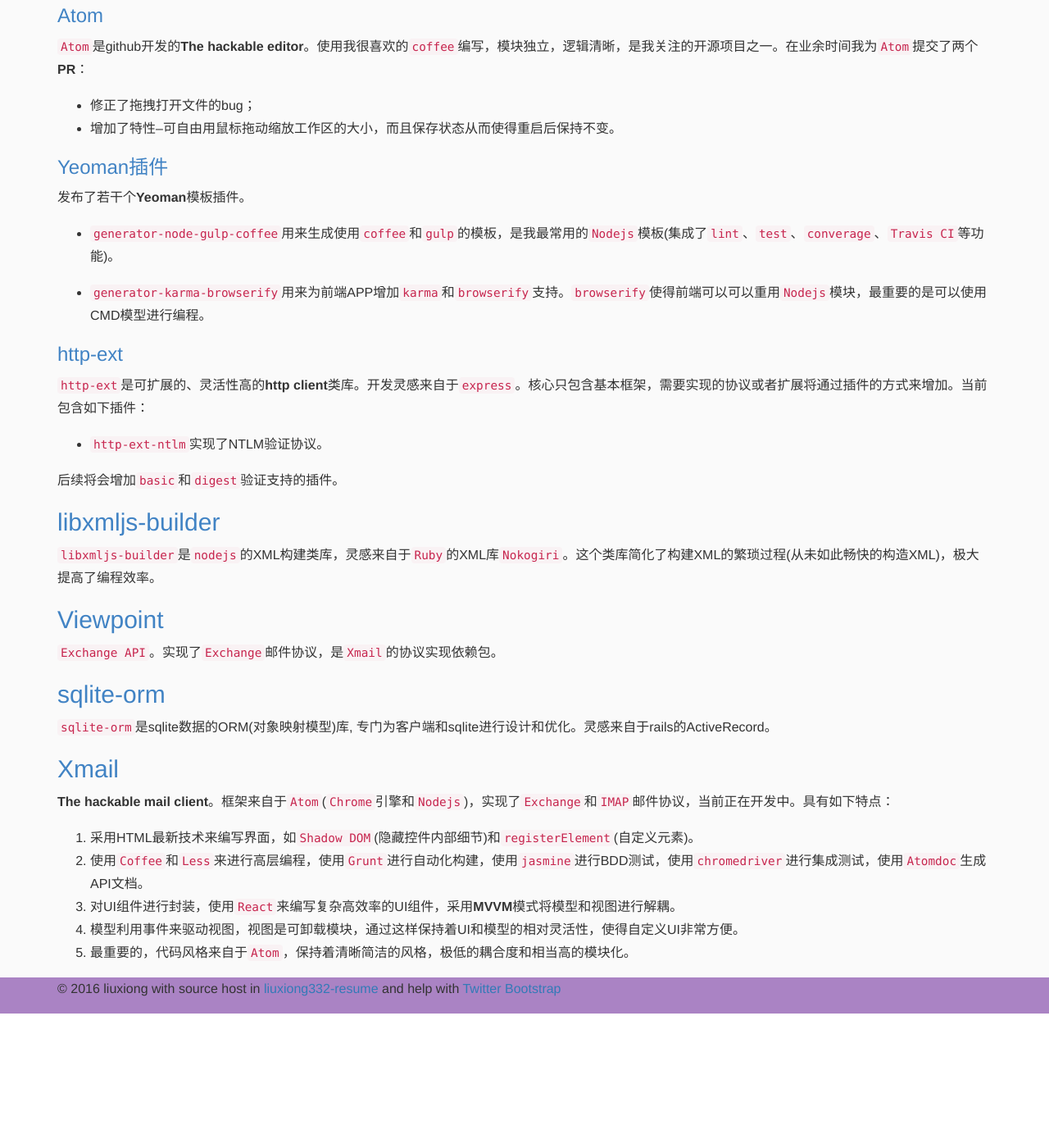
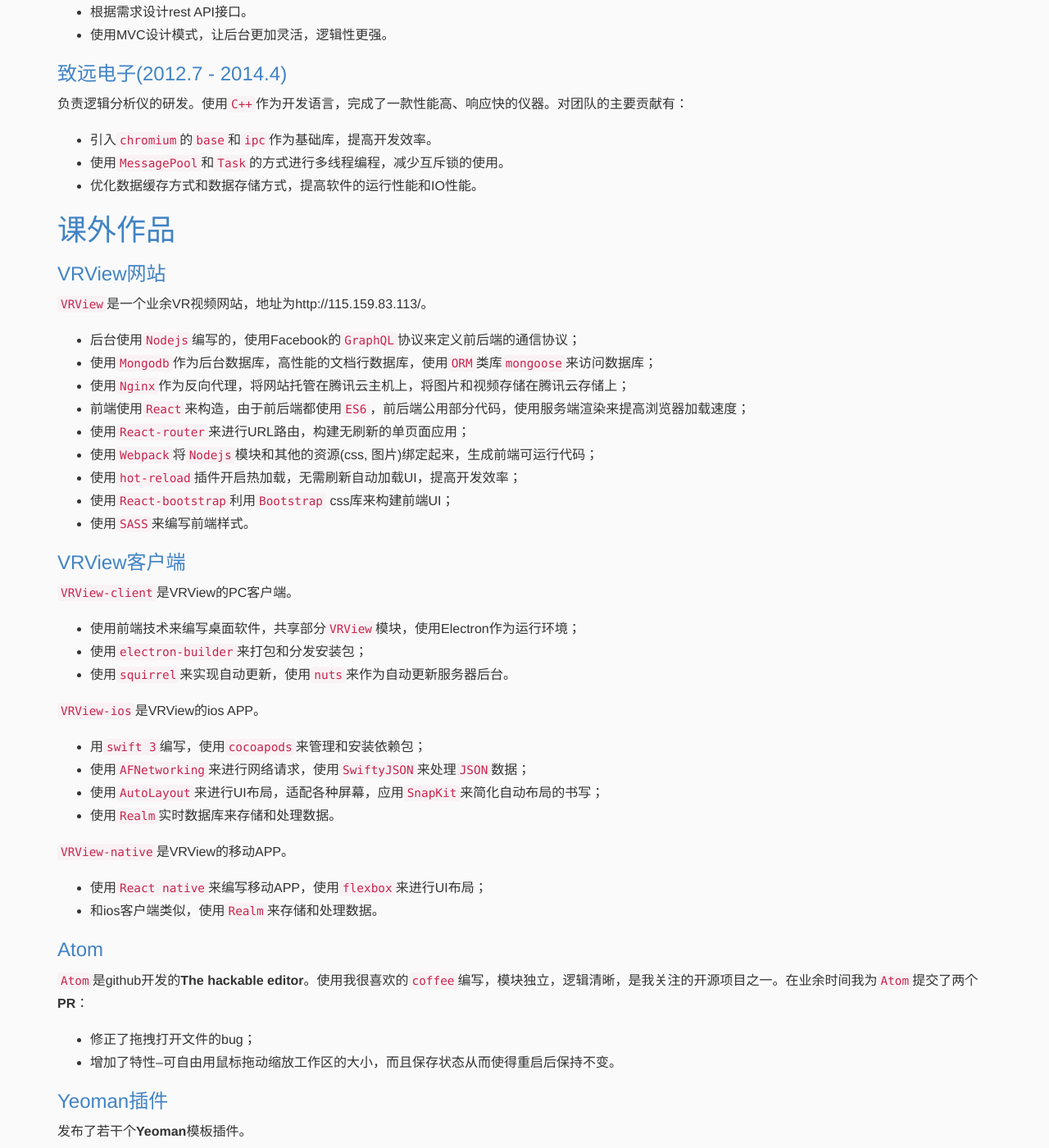
Before and after one commit to liuxiong332/liuxiong332-resume, a Jekyll site: the page built from index.md, in a window 1280 px wide and 1400 px high, scrolled down 1689 px. Shown: the whole window at 82% size. Built offline with Jekyll 4.4.1, drawn with Linux system fonts in a browser that asks for light colours; nearby versions of some CDN libraries; before the commit the page ends 2925 px from its top, so only the background shows below that; some of the changed text lies outside the part shown.

Commit message:
Update index

```diff
--- a/index.md
+++ b/index.md
@@ -10,26 +10,40 @@ layout: page
 * **工作年限**: *3年*
 * **博客**: [http://liuxiong332.github.io](http://liuxiong332.github.io)
 * **Github**: [https://github.com/liuxiong332](https://github.com/liuxiong332)
-* **手机**: *18518723392*
+* **手机**: *18973434739*
 * **Email**: *liuxiong332@163.com*
 * **期望职位**: *NodeJS工程师，前端工程师，后端工程师*
 
 ----
 
 # 个人描述
+* 熟悉`React`, `Webpack`和`React-router`等生态圈技术;
 * 技术控，`Coffee`和`Ruby`的忠实爱好者，对各种新奇技术有强烈的好奇心；
 * 崇尚优美和简约，追求优雅的编程风格，有着强烈的代码洁癖；
 * 熟悉`C/C++`编译语言，熟悉PC客户端编程技术，熟悉`chromium`和`v8`浏览器技术；
 * 熟悉`Python/Ruby/Javascript`动态语言和生态系统；
 * 熟练使用`Coffee`，`Javascript`等前端语言，熟悉ES6，熟悉`Sass/Less`等`CSS`模板语言；
-* 熟悉MVC框架`Angular`，UI类库`React`，`jQuery`和`Underscore`等工具类库；
+* 熟悉MVC框架`Angular`，UI类库`React`，`jQuery`，`Underscore`和`Backbone`等工具类库；
 * 熟悉使用`Grunt`和`Gulp`进行自动化构建工具，熟悉使用`browserify`、`lint`、`uglify`等工具；
 * 熟悉`Nodejs`框架，`Nodejs`爱好者。
 * 熟悉后端开发框架`express`, `tornado`和`rails`, 对后端有一定研究。
 
 # 工作经历
 
-### 金山软件(2014.7-至今)
+### 微软Bing Ads（2015.8-至今)
+
+#### Bing Ads
+
+  负责Ads网站的若干组件。使用`Backbone`来编写可维护，模块化强的组件。
+
+  主要任务有：
+
+  * 编写线上使用较多的`DateFilter`和`GridToolbar`等组件。
+  * 协助团队完成新的`Grid`组件。
+  * 利用`React`来构建`Daily Shipping`网站，拥有诸如服务端渲染，单页面和热加载等特点。
+  * 编写`ImageDiff`测试来防止线上的ui组件break。
+
+### 金山软件(2014.7-2015.8)
 
 #### 邮件客户端
 
@@ -64,7 +78,41 @@ layout: page
 * 使用`MessagePool`和`Task`的方式进行多线程编程，减少互斥锁的使用。
 * 优化数据缓存方式和数据存储方式，提高软件的运行性能和IO性能。
 
-# 开源作品
+# 课外作品
+
+### VRView网站
+
+`VRView`是一个业余VR视频网站，地址为http://115.159.83.113/。
+
+* 后台使用`Nodejs`编写的，使用Facebook的`GraphQL`协议来定义前后端的通信协议；
+* 使用`Mongodb`作为后台数据库，高性能的文档行数据库，使用`ORM`类库`mongoose`来访问数据库；
+* 使用`Nginx`作为反向代理，将网站托管在腾讯云主机上，将图片和视频存储在腾讯云存储上；
+* 前端使用`React`来构造，由于前后端都使用`ES6`，前后端公用部分代码，使用服务端渲染来提高浏览器加载速度；
+* 使用`React-router`来进行URL路由，构建无刷新的单页面应用；
+* 使用`Webpack`将`Nodejs`模块和其他的资源(css, 图片)绑定起来，生成前端可运行代码；
+* 使用`hot-reload`插件开启热加载，无需刷新自动加载UI，提高开发效率；
+* 使用`React-bootstrap`利用`Bootstrap` css库来构建前端UI；
+* 使用`SASS`来编写前端样式。
+
+### VRView客户端
+
+  `VRView-client`是VRView的PC客户端。
+
+  * 使用前端技术来编写桌面软件，共享部分`VRView`模块，使用Electron作为运行环境；
+  * 使用`electron-builder`来打包和分发安装包；
+  * 使用`squirrel`来实现自动更新，使用`nuts`来作为自动更新服务器后台。
+
+  `VRView-ios`是VRView的ios APP。
+
+  * 用`swift 3`编写，使用`cocoapods`来管理和安装依赖包；
+  * 使用`AFNetworking`来进行网络请求，使用`SwiftyJSON`来处理`JSON`数据；
+  * 使用`AutoLayout`来进行UI布局，适配各种屏幕，应用`SnapKit`来简化自动布局的书写；
+  * 使用`Realm`实时数据库来存储和处理数据。
+
+  `VRView-native`是VRView的移动APP。
+
+  * 使用`React native`来编写移动APP，使用`flexbox`来进行UI布局；
+  * 和ios客户端类似，使用`Realm`来存储和处理数据。
 
 ### Atom
 
```
